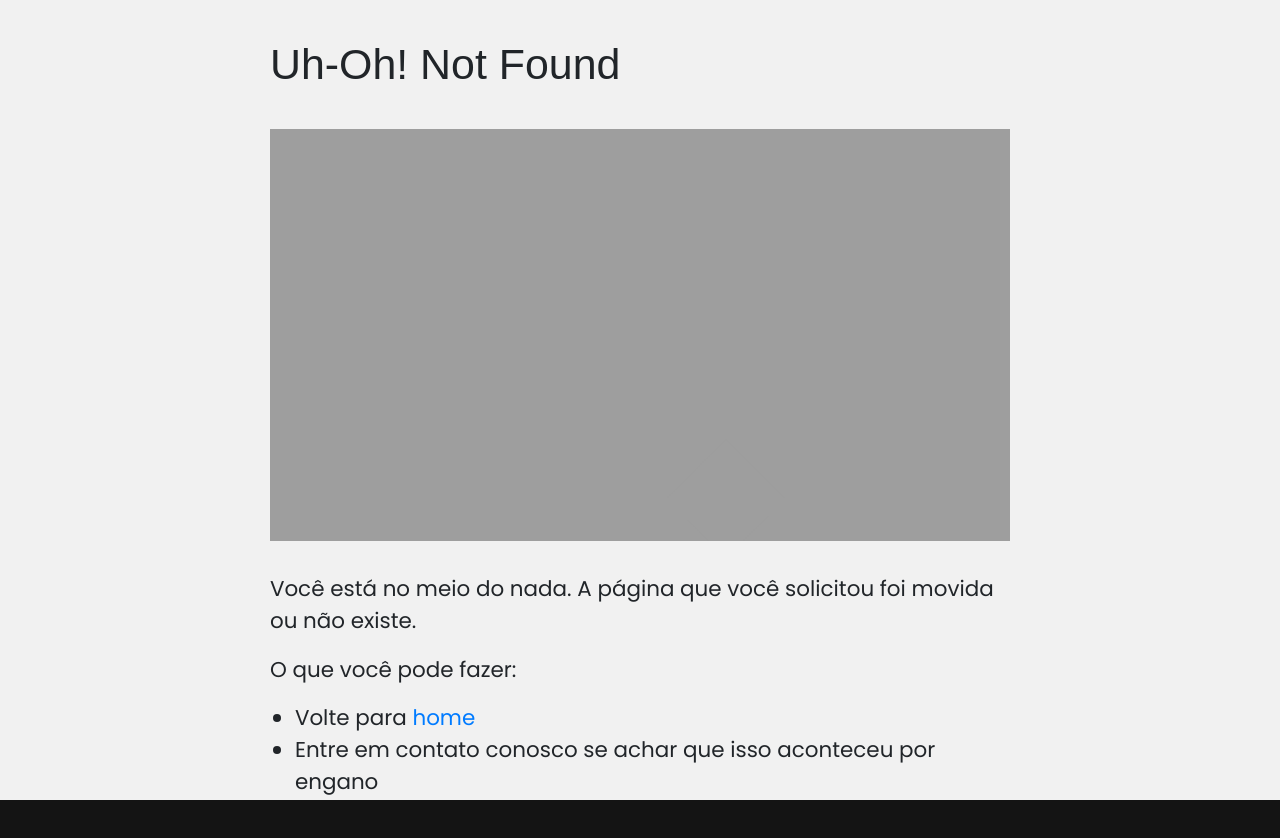
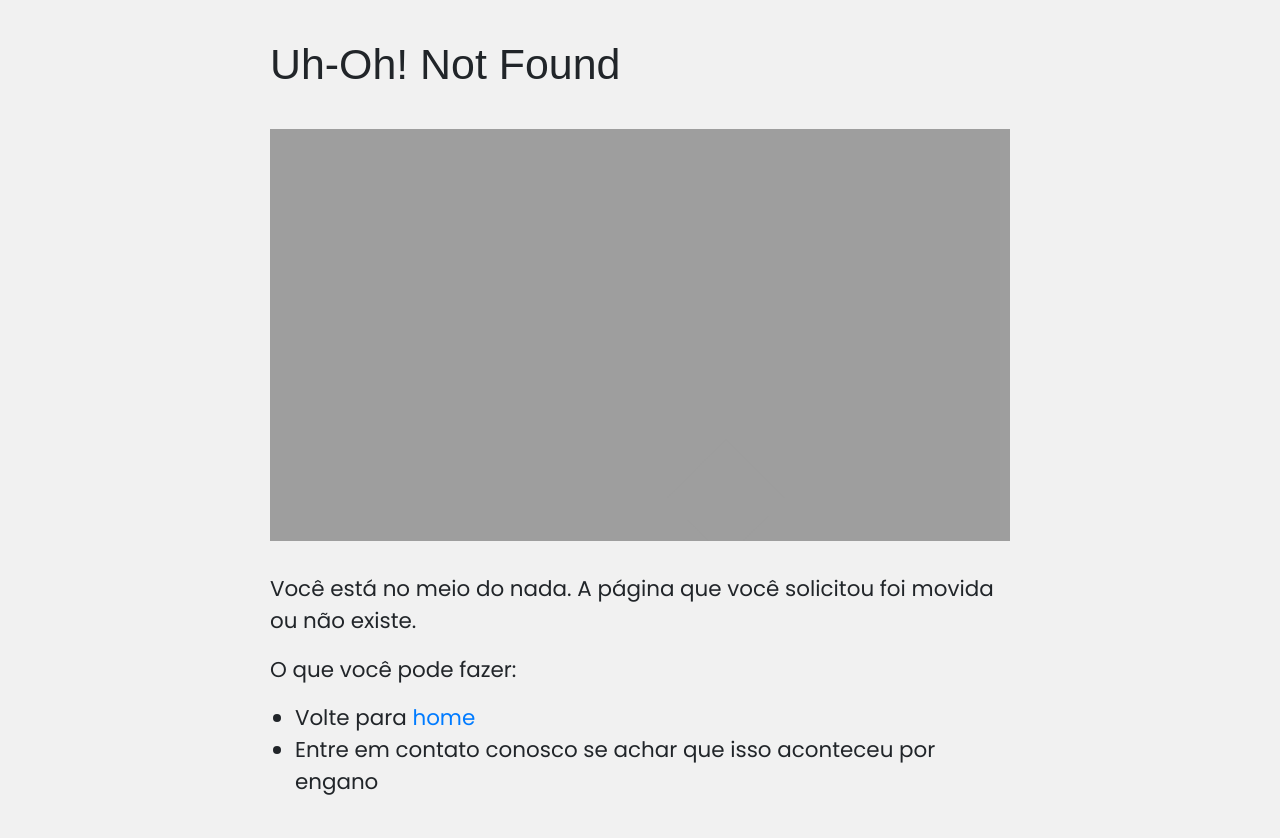
Before and after one commit to eulincon/communicart, a React (Create React App) app: page /page-default in a window 1280 px wide. Shown: the top 838 px of the page. Built offline with nearby package versions, Linux system fonts and the light colour scheme.

Commit message:
Fixing NotFoundPage error color background

```diff
--- a/src/pages/Feed/index.js
+++ b/src/pages/Feed/index.js
@@ -10,10 +10,15 @@ const Feed = () => {
 
   async function getVagas() {
     console.log("running");
-    await api.get("api/vagas").then((res) => {
+    await api.get("api/vagas")
+    .then((res) => {
       setVagas([...res.data]);
       setLoading(false);
+    })
+    .catch(err => {
+      alert("Ops, um erro inesperado aconteceu ao carregas as vagas. :/");
     });
+
 
       console.log(vagas);
   }
--- a/src/pages/NotFoundPage/index.js
+++ b/src/pages/NotFoundPage/index.js
@@ -1,7 +1,7 @@
 import React, { Component } from 'react';
 import { Link } from 'react-router-dom';
 
-import './styles.css';
+import styles from './styles.module.css';
 
 
 class NotFound extends Component {
@@ -11,13 +11,13 @@ class NotFound extends Component {
 	render(){
 		// window.addEventListener("DOMContentLoaded",game);
 		return (
-			<main className="body-error">
-				<div className="wrap">
-					<h1 className="title-error">Uh-Oh! Not Found</h1>
-					<canvas width="560" height="312" className="canvas-effect"></canvas>
+			<main className={styles.body_error}>
+				<div className={styles.wrap}>
+					<h1 className={styles.title_error}>Uh-Oh! Not Found</h1>
+					<canvas width="560" height="312" className={styles.canvas_effect}></canvas>
 					<p>Você está no meio do nada. A página que você solicitou foi movida ou não existe.</p>
 					<p>O que você pode fazer:</p>
-					<ul className="todo-list">
+					<ul className={styles.todo_list}>
 						<li>Volte para <Link to="/">home</Link></li>
 						<li>Entre em contato conosco se achar que isso aconteceu por engano</li>
 					</ul>
--- a/src/pages/NotFoundPage/styles.css
+++ b/src/pages/NotFoundPage/styles.module.css
@@ -1,18 +1,16 @@
-.body-error {
+.body_error {
 	font-size: calc(16px + (20 - 16)*(100vw - 320px)/(1024 - 320));
-	background: #f1f1f1;
-	width: 100%;
-	height: 100%;
+	background-color: #f1f1f1;
 }
-.title-error {
+.title_error {
 	font: 2em "Ubuntu", Arial, sans-serif;
 	line-height: 1.5;
 	margin-bottom: .75em;
 }
-.todo-list{
+.todo_list{
 	margin-left: 25px;
 }
-.canvas-effect {
+.canvas_effect {
 	display: block;
 	margin: 0 auto 1.5em auto;
 	width: 100%;
```
